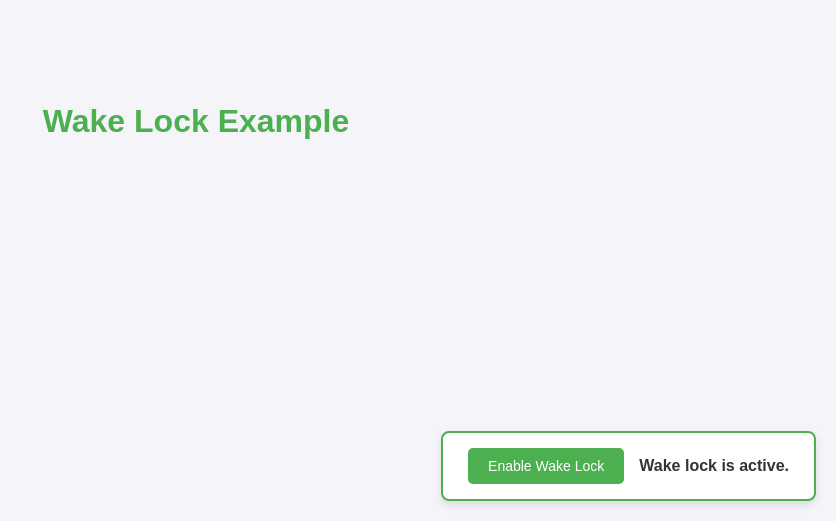
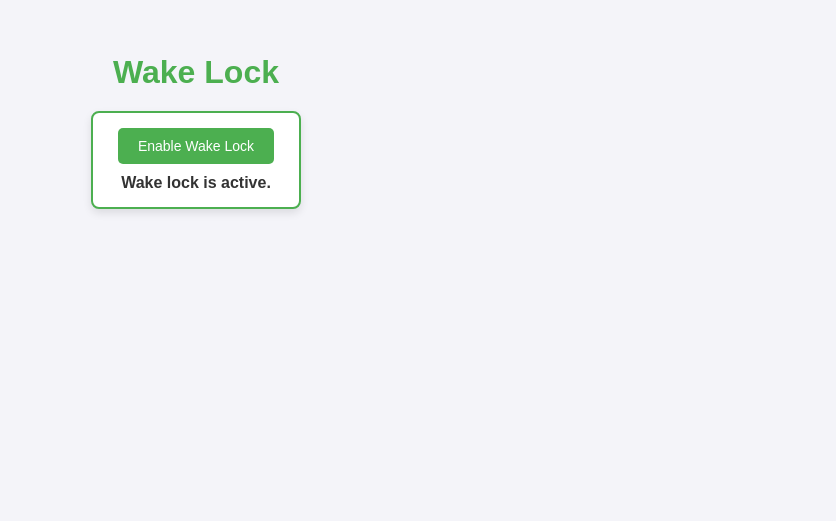
Before and after one commit to usernameman12/KeepAwake., a plain HTML site: page index.html in a window 1280 px wide. Shown: the part 279-800 px from the top of the page, without its empty margins (444-1280 px from the left). Drawn offline with Linux system fonts and the light colour scheme.

Commit message:
Update index.html

```diff
--- a/index.html
+++ b/index.html
@@ -13,27 +13,27 @@
             display: flex;
             justify-content: center;
             align-items: center;
+            flex-direction: column;
             height: 100vh;
             color: #333;
+            text-align: center;
         }
 
         h1 {
-            text-align: center;
             color: #4CAF50;
+            margin-bottom: 20px;
         }
 
         #container {
-            position: fixed;
-            bottom: 20px;
-            right: 20px;
             padding: 15px 25px;
             background-color: #ffffff;
             border: 2px solid #4CAF50;
             border-radius: 8px;
             box-shadow: 0 4px 8px rgba(0, 0, 0, 0.1);
-            display: flex;
+            font-size: 16px;
+            display: inline-flex;
             align-items: center;
-            font-size: 16px;
+            flex-direction: column;
         }
 
         button {
@@ -45,6 +45,7 @@
             cursor: pointer;
             font-size: 14px;
             transition: background-color 0.3s ease;
+            margin-bottom: 10px;
         }
 
         button:hover {
@@ -52,7 +53,6 @@
         }
 
         #wakeLockStatus {
-            margin-left: 15px;
             font-weight: bold;
             color: #333;
         }
@@ -72,7 +72,7 @@
     </style>
 </head>
 <body>
-    <h1>Wake Lock Example</h1>
+    <h1>Wake Lock</h1>
 
     <div id="container">
         <button id="toggleButton">Enable Wake Lock</button>
```
